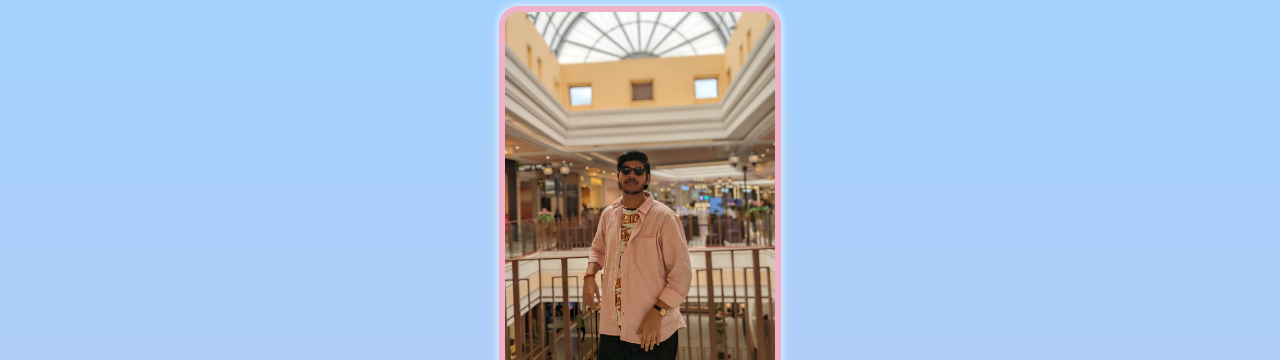
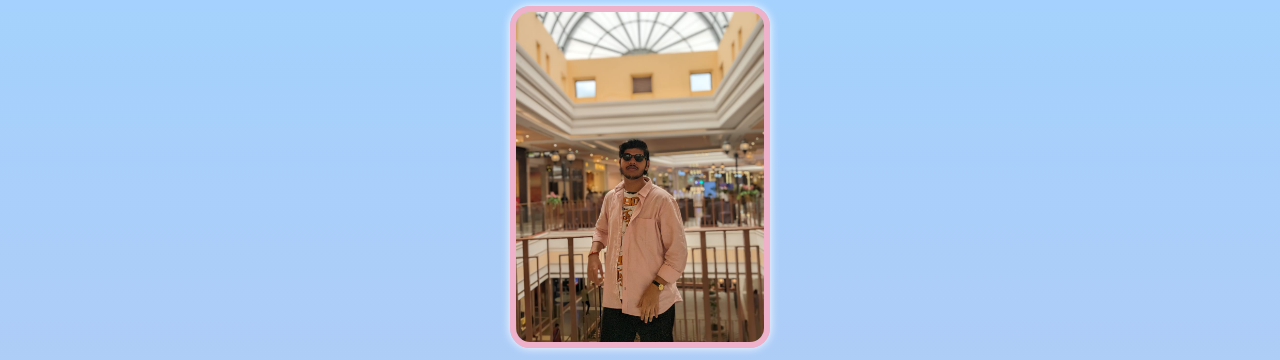
Before and after one commit to muf15/birthday-gift-site, a website built with Vite: page index.html in a window 1280 px wide. Shown: the part 83-443 px from the top of the page. Built offline with nearby package versions, Linux system fonts and the light colour scheme; a web font is replaced by a local one.

Commit message:
image height

```diff
--- a/styles.css
+++ b/styles.css
@@ -10,7 +10,7 @@ h1, h2, h3, h4, p {
 }
 
 #bff-img {
-    height: 360px;
+    height: 330px;
     border-radius: 20px;
     border: 6px solid #EFB0C9;
     margin-bottom: 10px;
```
